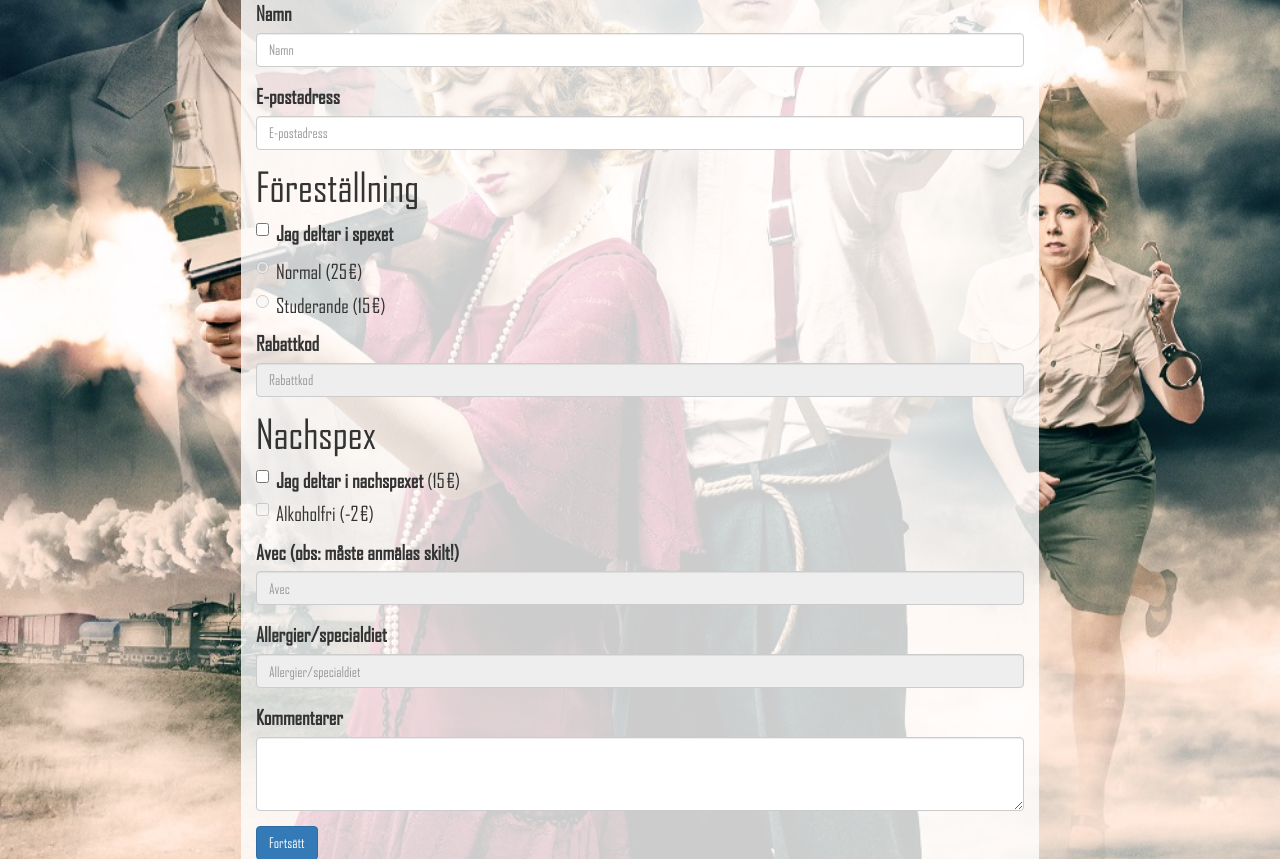
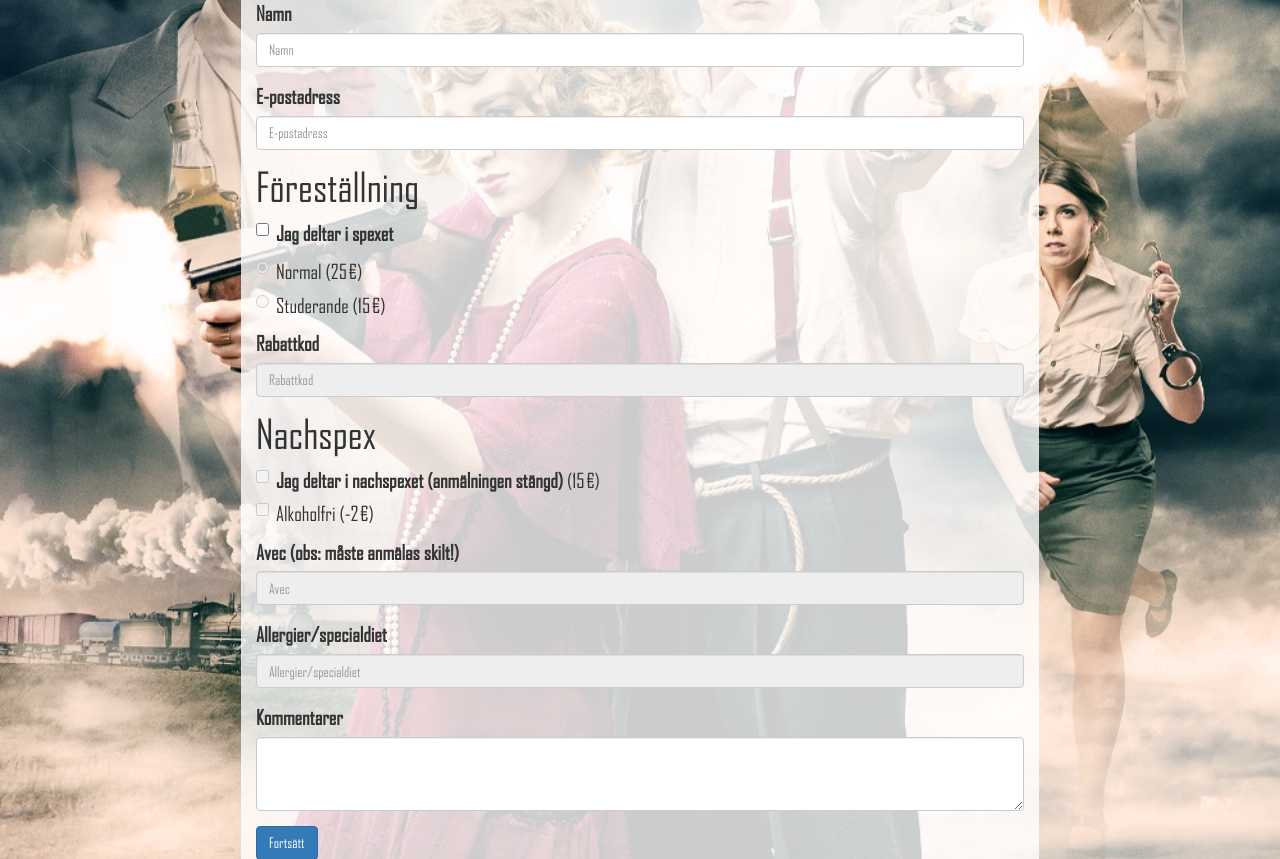
Before and after one commit to olegstikhin/karspexet, a Django app: template booking/templates/index.html in a window 1280 px wide. Shown: the part 438-1297 px from the top of the page. Run offline with Django 3.2, Linux system fonts and the light colour scheme; the template is opened without the code that fills it, so the values that code supplies are empty; some libraries are stand-ins or nearby versions.

Commit message:
closed nachspex registration

```diff
--- a/booking/templates/index.html
+++ b/booking/templates/index.html
@@ -13,7 +13,7 @@
                     $("#discount_code").prop("disabled", true);
                 }
             });
-            $("#nachspex").change(function() {
+            /* $("#nachspex").change(function() {
                 if($("#nachspex").is(':checked')) {
                     $("#alcoholfree").prop("disabled", false);
                     $("#avec").prop("disabled", false);
@@ -23,7 +23,7 @@
                     $("#avec").prop("disabled", true);
                     $("#diet").prop("disabled", true);
                 }
-            });
+            });*/
         });
     </script>
 	<div class="clearfix">
@@ -73,7 +73,7 @@
 
         <div class="checkbox">
             <label>
-                <input type="checkbox" name="nachspex" id="nachspex"><strong>Jag deltar i nachspexet</strong> (15&nbsp;€)
+                <input type="checkbox" name="nachspex" id="nachspex" disabled="true"><strong>Jag deltar i nachspexet (anmälningen stängd)</strong> (15&nbsp;€)
             </label>
         </div>
         <div class="checkbox">
```
